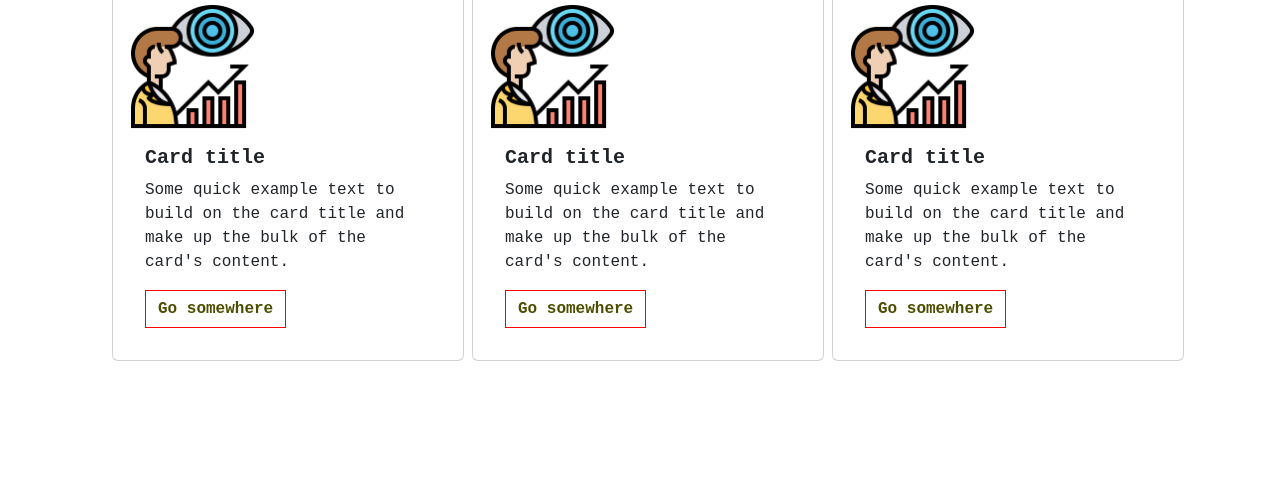
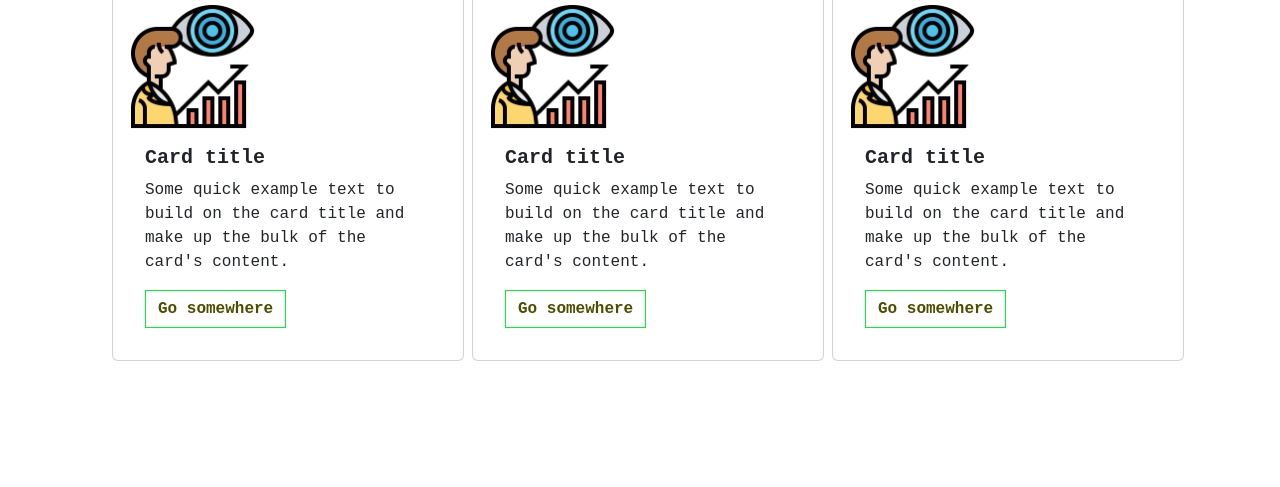
Before and after one commit to erlenejoyregala12/act_sirclyde, a plain HTML site: page index.html in a window 1280 px wide. Shown: the part 1957-2444 px from the top of the page. Drawn offline with nearby package versions, Linux system fonts and the light colour scheme.

Commit message:
modifying style .css

```diff
--- a/assets/style.css
+++ b/assets/style.css
@@ -48,12 +48,12 @@ padding-bottom: 100px;
 .card:hover .card-title,
 .card:hover .card-text,
 .card:hover .btn{
-    color: #ffffff;
+    color: #c20000;
 }
 .btn-outlined-brand{
     color: rgb(77, 78, 0);
     background-color: transparent;
-    border-color: #ff0000;
+    border-color: #00f529;
 }
 .btn-outlined-brand:hover{
     background-color: blueviolet;
```
